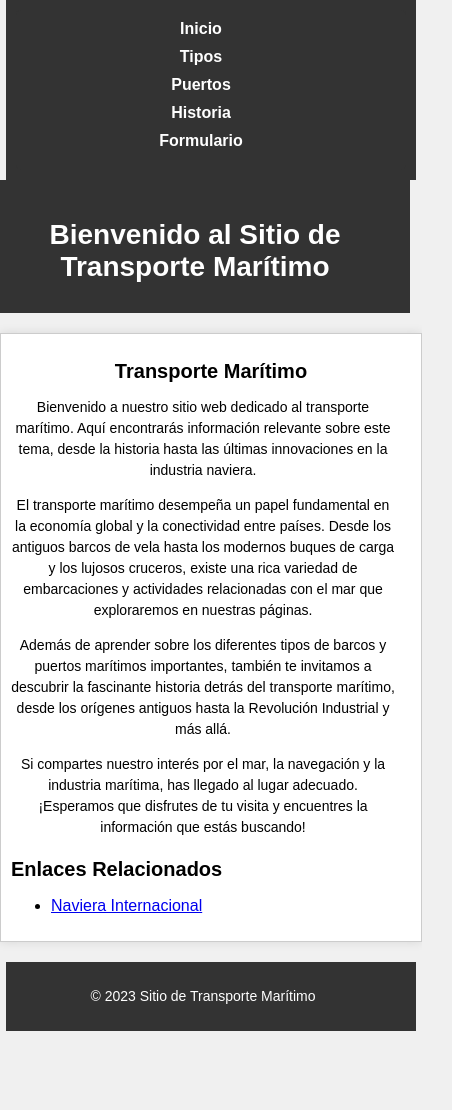
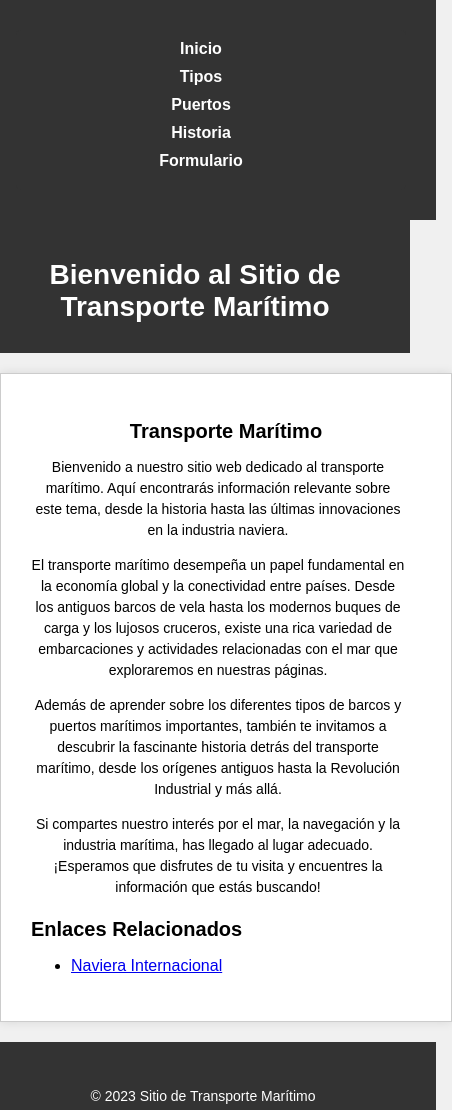
Before and after one commit to snzvss/html, a plain HTML site: page index.html in a window 390 px wide. Shown: the top 1110 px of the page, 452 px wide, since content can reach past the window. Before the commit the page ends 1031 px from the top, so only its background shows below. Drawn offline with Linux system fonts and the light colour scheme.

Commit message:
Update estilos.css

```diff
--- a/css/estilos.css
+++ b/css/estilos.css
@@ -158,7 +158,8 @@ form a {
 /* Media Queries para responsividad */
 @media (max-width: 768px) {
     main {
-        padding: 10px;
+        padding: 30px;
+        width: 100%;
         margin-right: -2rem;
     }
     h1 {
@@ -176,7 +177,8 @@ form a {
         height: auto;
     }
     nav {
-        padding: 10px;
+        padding: 30px;
+        width: 100%;
         margin-right: -2rem;
    }
     nav ul {
@@ -191,7 +193,8 @@ form a {
         margin-bottom: 10px; /* Ajusta la distancia vertical entre las opciones */
     }
     footer {
-        padding: 10px;
+        padding: 30px;
+        width: 100%;
         margin-right: -2rem;
     }
     section {
```
